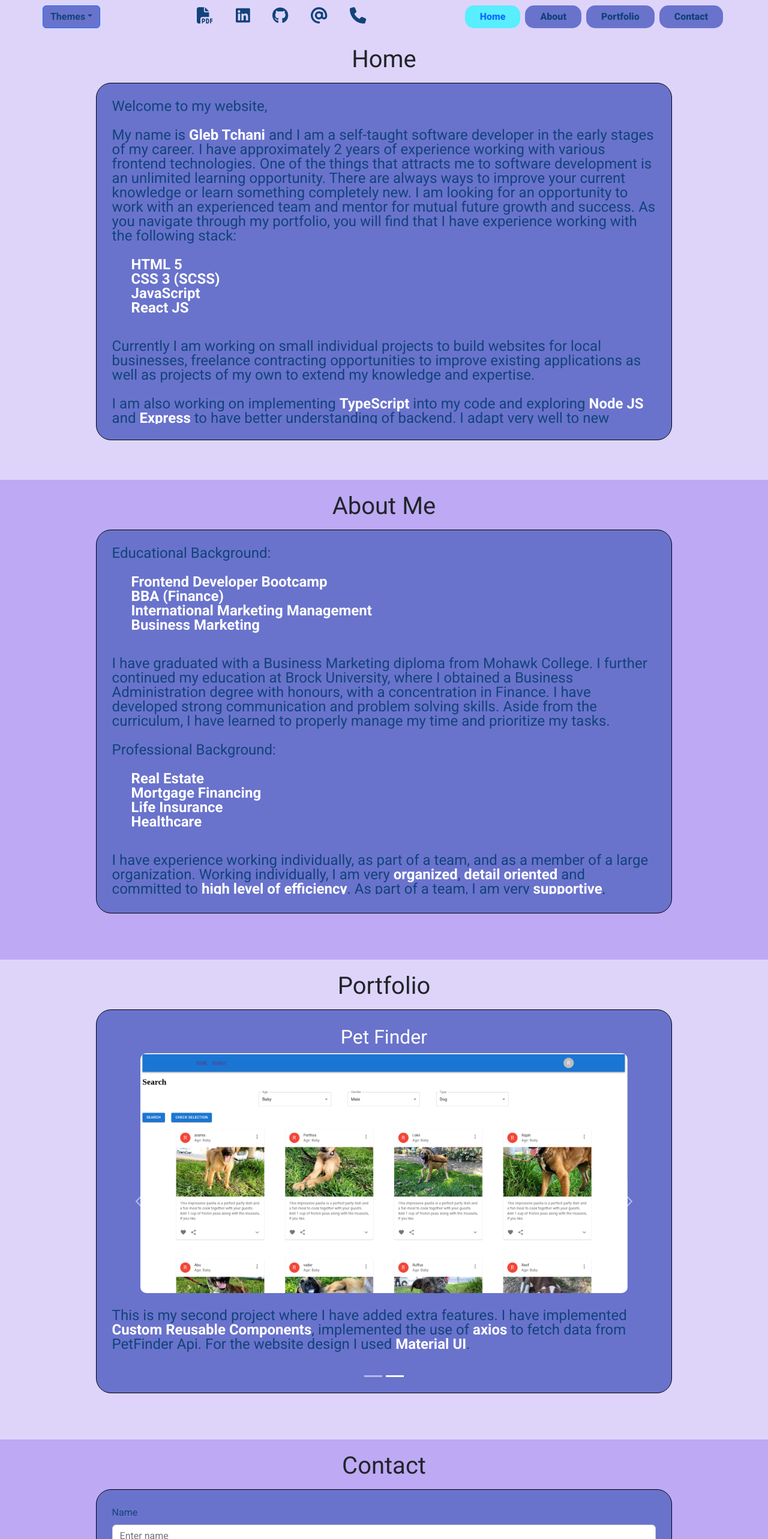
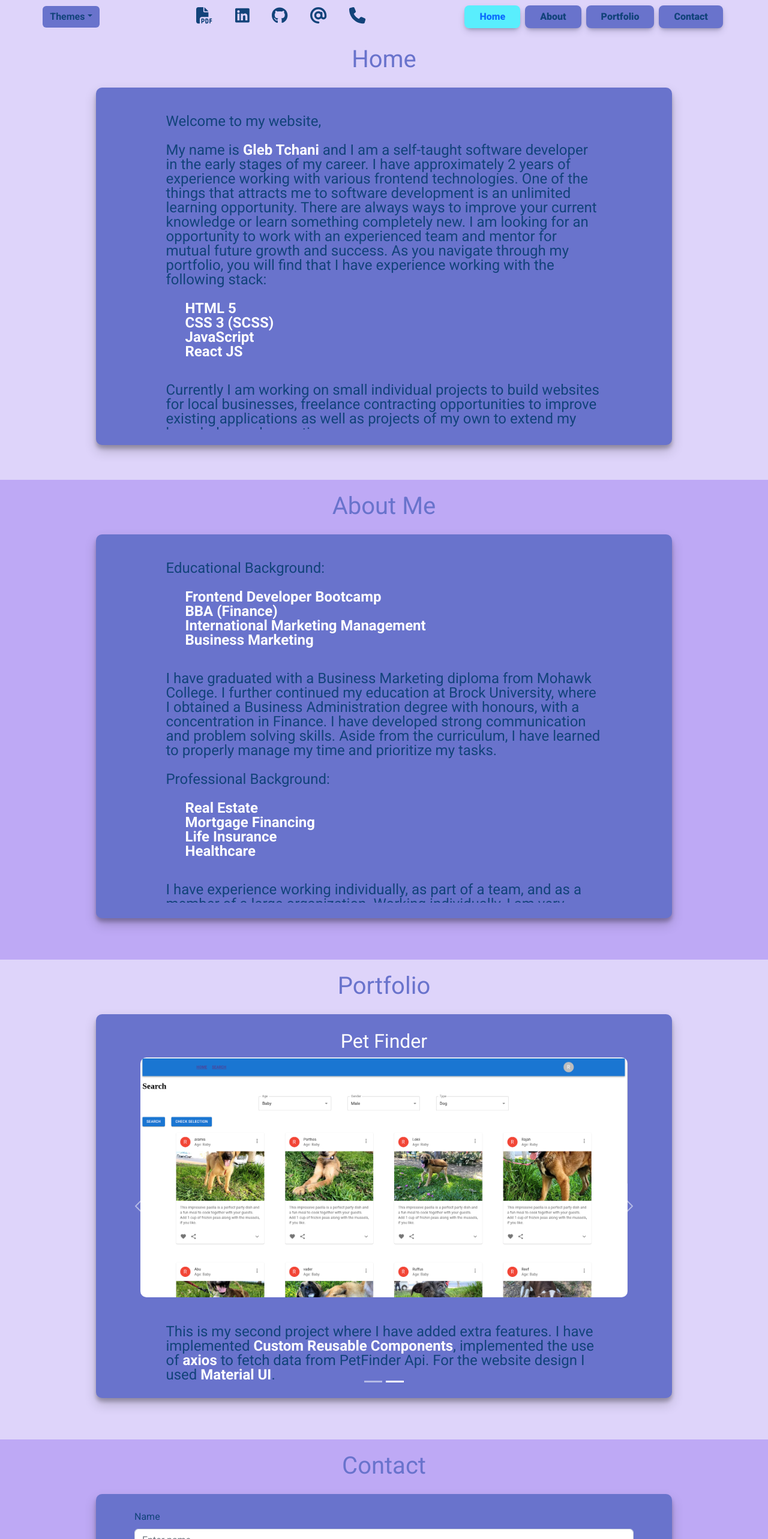
Before and after one commit to GlebTc/Portfolio, a React (Create React App) app: page / in a window 1280 px wide. Shown: the top 2566 px of the page at 60% size. Built offline with nearby package versions, Linux system fonts and the light colour scheme.

Commit message:
Updated styling

```diff
--- a/public/index.html
+++ b/public/index.html
@@ -22,7 +22,6 @@
     <title>Gleb Tc Portfolio</title>
   </head>
   <body>
-    <noscript>You need to enable JavaScript to run this app.</noscript>
     <div id="root"></div>
   </body>
 </html>
--- a/src/components/NavBar.tsx
+++ b/src/components/NavBar.tsx
@@ -16,7 +16,6 @@ const NavBar: React.FC = () => {
     const handleChange = (event: any) => {
         event.preventDefault();
         setTheme(event.target.id);
-        console.log(theme)
     }
 
     if (theme === "theme_1"){
@@ -26,6 +25,7 @@ const NavBar: React.FC = () => {
         document.documentElement.style.setProperty('--Highlight', 'rgba(0, 255, 255, 0.6)')
         document.documentElement.style.setProperty('--Icons', 'rgb(18, 67, 122)')
         document.documentElement.style.setProperty('--Text__Primary', 'rgb(18, 67, 122)')
+        document.documentElement.style.setProperty('--Active', 'rgba(13, 110, 253, 1)')
         document.documentElement.style.setProperty('--Btn__BGC', 'rgb(105, 115, 204)')
         document.documentElement.style.setProperty('--NavBar__Display', 'rgba(92, 41, 231, 0.6)')
     } else if (theme === "theme_2"){
@@ -35,6 +35,7 @@ const NavBar: React.FC = () => {
         document.documentElement.style.setProperty('--Highlight', 'rgba(166, 216, 212, 1)')
         document.documentElement.style.setProperty('--Icons', 'rgba(41, 133, 26, 1)')
         document.documentElement.style.setProperty('--Text__Primary', 'rgba(215, 218, 229, 1)')
+        document.documentElement.style.setProperty('--Active', 'rgba(41, 133, 26, 1)')
         document.documentElement.style.setProperty('--Btn__BGC', 'rgba(41, 133, 26, 1)')
         document.documentElement.style.setProperty('--NavBar__Display', 'rgba(107, 125, 125, 0.6)')
     } else if (theme === "theme_3"){
@@ -44,12 +45,10 @@ const NavBar: React.FC = () => {
         document.documentElement.style.setProperty('--Highlight', 'rgba(245, 230, 232, 1)')
         document.documentElement.style.setProperty('--Icons', 'rgba(129, 30, 152, 1)')
         document.documentElement.style.setProperty('--Text__Primary', 'rgba(215, 218, 229, 1)')
+        document.documentElement.style.setProperty('--Active', 'rgba(129, 30, 152, 1)')
         document.documentElement.style.setProperty('--Btn__BGC', 'rgba(129, 30, 152, 1)')
         document.documentElement.style.setProperty('--NavBar__Display', 'rgba(150, 122, 161, 0.6)')
     }
-
-
-
 
     return(
         <>
--- a/src/components/pages__components/About.tsx
+++ b/src/components/pages__components/About.tsx
@@ -6,7 +6,7 @@ const About = ({title, id}:{title:string, id:string}) => {
     return (
         <section id={id} className="about__container">
             <h1>{title} Me</h1>
-            <p className="about" id={title}>
+            <p className="about content__container" id={title}>
                 <div className="about__text">
                     Educational Background:
                     <br /> <br />
--- a/src/components/pages__components/Contact.tsx
+++ b/src/components/pages__components/Contact.tsx
@@ -24,7 +24,7 @@ const Contact = ({title, id}:{title: string, id:string}) => {
             <div className="contact__title">
                 <h1>{title}</h1>
             </div>
-            <div className="contact__form">
+            <div className="contact__form content__container">
                 <Form onSubmit={handleSubmit}>
                     <Form.Group controlId="formBasicName">
                         <Form.Label>Name</Form.Label>
--- a/src/components/pages__components/Home.tsx
+++ b/src/components/pages__components/Home.tsx
@@ -1,9 +1,9 @@
 const Home = ({title, id}:{title: string, id:string}) => {
     return (
-        <section id={id} className="home__container">
+        <section id={id} className="home__container ">
             <h1>{title}</h1>
-            <p className="introduction" id={title}>
-                <div className="introduction__text">
+            <p className="introduction content__container" id={title}>
+                <div className="introduction__text ">
                                     Welcome to my website, <br /> <br />
 
                 My name is <span>Gleb Tchani</span> and I am a self-taught software developer in the early stages of my career.  I have approximately 2 years of experience working with various frontend technologies.  One of the things that attracts me to software development is an unlimited learning opportunity.  There are always ways to improve your current knowledge or learn something completely new.  I am looking for an opportunity to work with an experienced team and mentor for mutual future growth and success.  As you navigate through my portfolio, you will find that I have experience working with the following stack:<br /><br />
--- a/src/components/pages__components/Portfolio.tsx
+++ b/src/components/pages__components/Portfolio.tsx
@@ -1,7 +1,6 @@
 //create a carousel for the portfolio with three items
 import React from 'react';
 import Carousel from 'react-bootstrap/Carousel';
-import { CarouselItem } from 'react-bootstrap';
 
 type portfolioProps = {
   title: string,
@@ -10,9 +9,9 @@ type portfolioProps = {
 
 const Portfolio = ({title, id}: portfolioProps) => {
   return (
-    <div className="portfolio">
+    <div className="portfolio ">
       <h1>{title}</h1>
-      <Carousel className="portfolio__gallery">
+      <Carousel className="portfolio__gallery content__container">
         <Carousel.Item className='carousel__item'>
           <div className="portfolio__gallery__item">
             <h2>Edo Reno</h2>
@@ -47,7 +46,7 @@ const Portfolio = ({title, id}: portfolioProps) => {
 export default Portfolio;
 
 
-{/* <div className="portfolio">
+/* <div className="portfolio">
 <h1>{title}</h1>
 <Carousel className="portfolio__gallery" id={title}>
   {PortfolioData.map((item) => {
@@ -58,4 +57,4 @@ export default Portfolio;
     )}
   )}
 </Carousel>
-</div> */}
+</div> */
--- a/src/sass/components/_about.scss
+++ b/src/sass/components/_about.scss
@@ -8,26 +8,20 @@
     justify-content: flex-start;
 }
 
-.about__container h1 {
-    padding-top: 20px;
-    margin-bottom: 0px;
-}
-
 .about{
     width: 75%;
     height: 80%;
     padding: 2%;
     margin-top: 15px;
-    border: 1px solid black;
-    border-radius: 25px;
     background-color: var(--BGC__Section);
     overflow-y: auto;
 }
 
 .about__text {
-    height: 99%;
+    height: 100%;
     overflow: hidden;
     overflow-y: auto;
+    padding: 2% 10%;
 }
 
 .about ul {
--- a/src/sass/components/_contact.scss
+++ b/src/sass/components/_contact.scss
@@ -10,17 +10,10 @@
 .contact__form {
     width: 75%;
     height: 80%;
-    padding: 2%;
+    padding: 2% 5%;
     margin-top: 15px;
-    border: 1px solid black;
-    border-radius: 25px;
     background-color: var(--BGC__Section);
     color: var(--Text__Primary);
-}
-
-.contact h1 {
-    padding-top: 20px;
-    margin-bottom: 0px;
 }
 
 .contact__form__input__field {
--- a/src/sass/components/_home.scss
+++ b/src/sass/components/_home.scss
@@ -8,18 +8,11 @@
     justify-content: flex-start;
 }
 
-.home__container h1 {
-    padding-top: 20px;
-    margin-bottom: 0px;
-}
-
 .introduction{
     width: 75%;
     height: 80%;
     padding: 2%;
     margin-top: 15px;
-    border: 1px solid black;
-    border-radius: 25px;
     background-color: var(--BGC__Section);
 }
 
@@ -27,6 +20,7 @@
     height: 100%;
     overflow: hidden;
     overflow-y: auto;
+    padding: 2% 10%;
 }
 
 .introduction ul {
--- a/src/sass/components/_navbar.scss
+++ b/src/sass/components/_navbar.scss
@@ -33,9 +33,10 @@
     padding: 7px 25px;
     margin: 0 4px;
     border: none;
-    border-radius: 15px;
+    border-radius: 8px;
     background-color: var(--Btn__BGC);
     font-weight: 900;
+    box-shadow: rgba(50, 50, 93, 0.25) 0px 6px 12px -2px, rgba(0, 0, 0, 0.3) 0px 3px 7px -3px;
 }
 
 .active .nav__link
@@ -44,9 +45,10 @@
     padding: 7px 25px;
     margin: 0 4px;
     border: none;
-    border-radius: 15px;
+    border-radius: 8px;
     background-color: var(--Highlight);
     font-weight: 900;
+    color: var(--Active);
 }
 
 .active {
@@ -69,6 +71,7 @@
     align-items: center;
     font-size: 1.7rem;
     color: var(--Text__Primary);
+
 }
 
 .nav__social__links .nav__side__link a:hover {
--- a/src/sass/components/_portfolio.scss
+++ b/src/sass/components/_portfolio.scss
@@ -12,8 +12,6 @@
     height: 80%;
     padding: 2%;
     margin-top: 15px;
-    border: 1px solid black;
-    border-radius: 25px;
     background-color: var(--BGC__Section);
     display: flex;
     flex-direction: column;
@@ -23,11 +21,6 @@
     width: 100%;
     height: auto;
     text-align: center;
-}
-
-.portfolio h1 {
-    padding-top: 20px;
-    margin-bottom: 0px;
 }
 
 h2 {
@@ -56,8 +49,9 @@ img {
 }
 
 .portfolio__gallery__item__description p {
-    margin-top: 25px;
+    margin-top: 45px;
     text-align: left;
+    padding: 0 10%;
 }
 
 .portfolio__gallery__item__description{
--- a/src/sass/main.scss
+++ b/src/sass/main.scss
@@ -62,10 +62,18 @@ p {
 #dropdown-item-button {
     background-color: var(--Btn__BGC);
     color: var(--Text__Primary);
-
+    border: none;
     font-weight: 700;
     cursor: pointer;
 }
+
+h1 {
+    padding-top: 20px;
+    margin-bottom: 0px;
+    color: var(--BGC__Section);
+}
+
+
 
 #theme_1 {
     background-color: rgba(92, 41, 231, 1);
@@ -85,6 +93,12 @@ p {
     border-radius: 10px;
 }
 
+.content__container {
+    box-shadow: rgba(0, 0, 0, 0.19) 0px 10px 20px, rgba(0, 0, 0, 0.23) 0px 6px 6px;
+    border-radius: 10px;
+}
+
+
 @media screen and (max-width: 800px) {
     p {
         font-size: 1.2rem;
```
Also changed, not shown: 1 other file (tests, documents, lock files or other folders).
